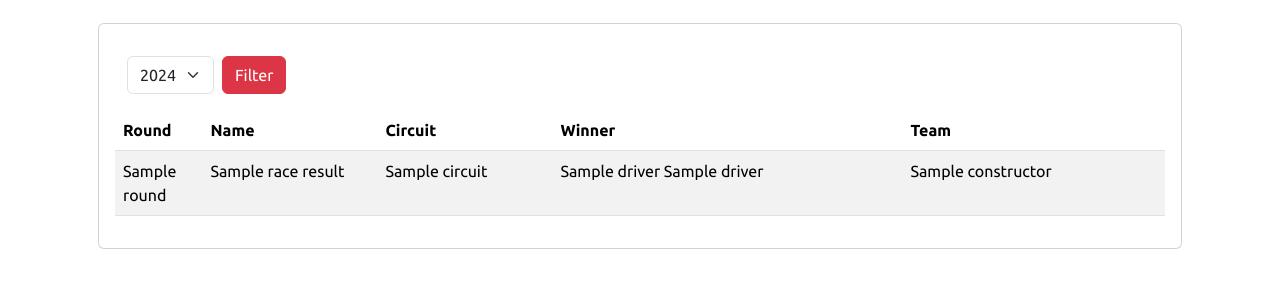
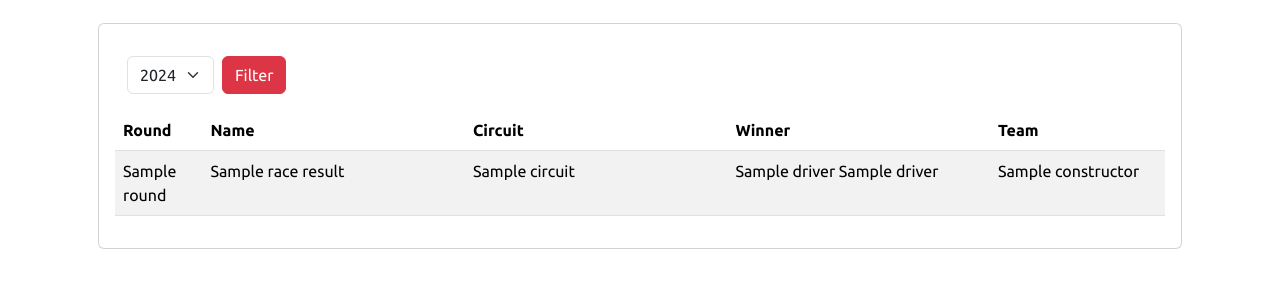
Before and after one commit to neilcasas/f1-website, a Flask app: template templates/races.html in a window 1280 px wide. Shown: the part 131-430 px from the top of the page. Run offline with Flask 3, Linux system fonts and the light colour scheme; the template is opened without the code that fills it: most values are stand-ins (such as "Sample title", 1, 10 or a date in 2020).

Commit message:
adjusted columns for race results

```diff
--- a/templates/races.html
+++ b/templates/races.html
@@ -55,12 +55,12 @@ Race Results
             {% for race_result in race_results %}
             <tr>
                 <td class="col-1">{{ race_result.round }}</td>
-                <td class="col-2">{{ race_result.raceName }}</td>
-                <td class="col-2"> {{ race_result.Circuit.circuitName }}</td>
-                <td class="col-4">{{ race_result.Results[0].Driver.givenName }} {{
+                <td class="col-3">{{ race_result.raceName }}</td>
+                <td class="col-3"> {{ race_result.Circuit.circuitName }}</td>
+                <td class="col-3">{{ race_result.Results[0].Driver.givenName }} {{
                     race_result.Results[0].Driver.familyName }}
                 </td>
-                <td class="col-3">{{ race_result.Results[0].Constructor.name }}</td>
+                <td class="col-2">{{ race_result.Results[0].Constructor.name }}</td>
             </tr>
             {% endfor %}
         </table>
```
